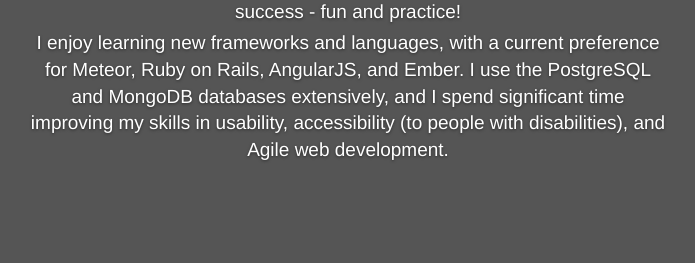
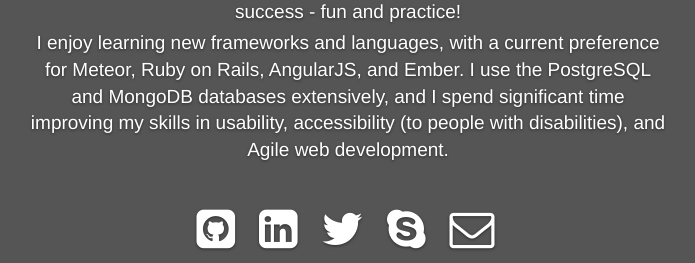
Before and after one commit to paulld/portfolio, a Rails app: page / in a window 1280 px wide. Shown: the part 627-890 px from the top of the page, without its empty margins (292-987 px from the left). Before the commit the page ends 788 px from the top, so only its background shows below. Run offline with Rails 7, Linux system fonts and the light colour scheme; style sheets or scripts are compiled from the project's sources; some libraries are stand-ins or nearby versions.

Commit message:
Remove bower, use gems for bootstrap and font-awesome instead

```diff
--- a/app/assets/stylesheets/application.css.scss
+++ b/app/assets/stylesheets/application.css.scss
@@ -10,8 +10,12 @@
  * defined in the other CSS/SCSS files in this directory. It is generally better to create a new
  * file per style scope.
  *
- *= require bootstrap
- *= require fontawesome
  *= require_self
- *= require_tree .
  */
+
+
+@import "bootstrap-sprockets";
+@import "bootstrap";
+@import "font-awesome-sprockets";
+@import "font-awesome";
+@import "static_pages";
```
Also changed, not shown: bower.json (deleted, +0 -10 lines), Gemfile, Gemfile.lock, 1 other file.
